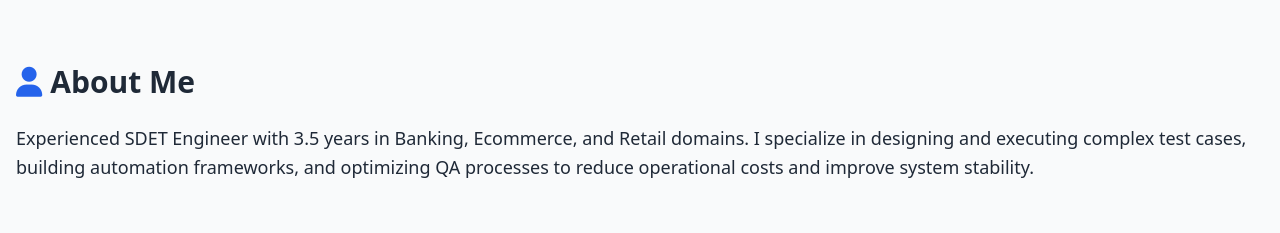
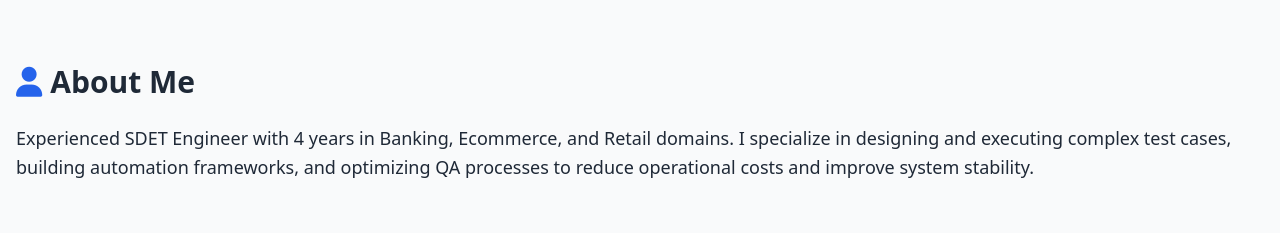
Before and after one commit to ArmanAttar278/arman-portfolio, a plain HTML site: page index.html in a window 1280 px wide. Shown: the part 800-1033 px from the top of the page. Drawn offline with nearby package versions, Linux system fonts and the light colour scheme.

Commit message:
Update index.html

```diff
--- a/index.html
+++ b/index.html
@@ -47,7 +47,7 @@
 <section id="about" class="container mx-auto py-16 px-4" data-aos="fade-up">
   <h3 class="text-3xl font-bold mb-6"><i class="fas fa-user text-blue-600 mr-2"></i>About Me</h3>
   <p class="text-lg leading-relaxed">
-    Experienced SDET Engineer with 3.5 years in Banking, Ecommerce, and Retail domains.
+    Experienced SDET Engineer with 4 years in Banking, Ecommerce, and Retail domains.
     I specialize in designing and executing complex test cases, building automation frameworks, and optimizing QA processes
     to reduce operational costs and improve system stability.
   </p>
```
